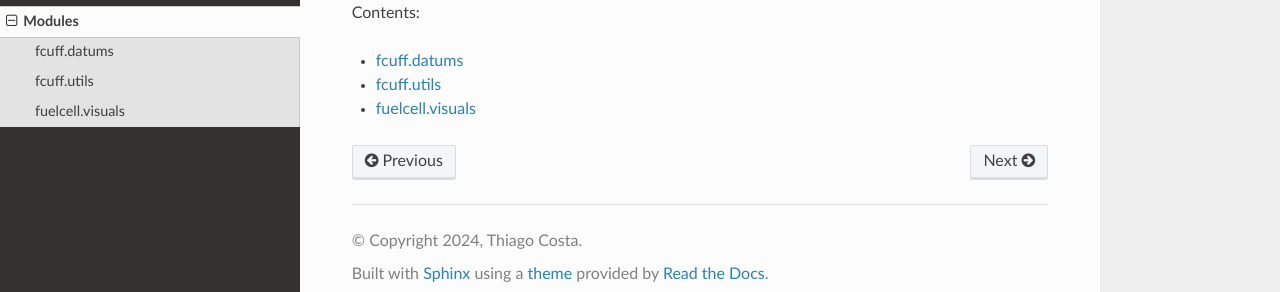
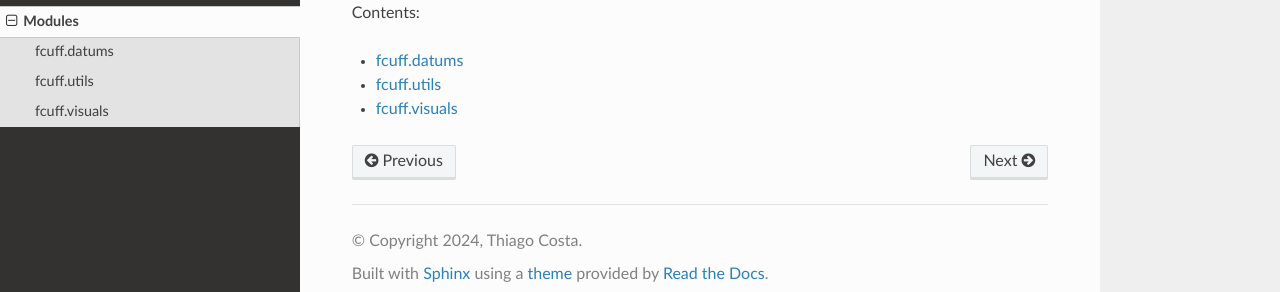
Before and after one commit to SiegKat/fcuff, a Sphinx documentation site: the page built from docs/source/modules/modindex.rst, in a window 1280 px wide. Shown: the part 159-451 px from the top of the page. Built offline with Sphinx 7.4.7 and the Read the Docs theme 3.1.0, drawn with Linux system fonts in a browser that asks for light colours.

Commit message:
Update visuals.rst

```diff
--- a/docs/source/modules/visuals.rst
+++ b/docs/source/modules/visuals.rst
@@ -1,7 +1,7 @@
-fuelcell.visuals
+fcuff.visuals
 ==================
 
 Data visualization methods
 
-.. automodule:: fuelcell.visuals
+.. automodule:: fcuff.visuals
 	:members:
```
